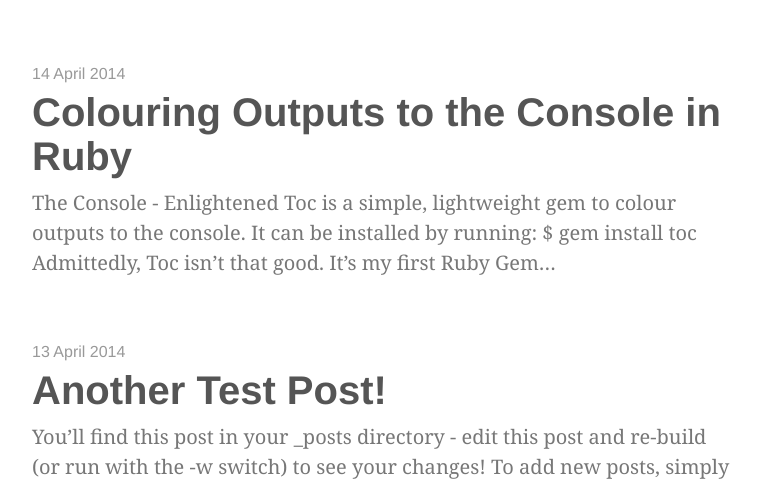
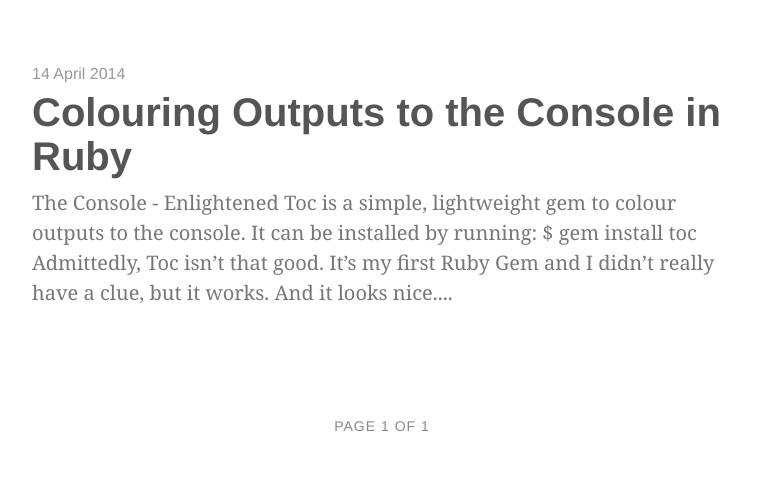
Before and after one commit to tiimgreen/tiimgreen.github.io, a Jekyll site: the page built from index.html, in a window 1280 px wide, cut to the strip 350-834 px from the top of the page. Shown: the whole strip, without its empty margins (258-1017 px from the left). Built offline with Jekyll 4.4.1, drawn with Linux system fonts in a browser that asks for light colours; some web fonts are replaced; Markdown is read by kramdown in place of the engine named in the settings; the list of posts is cut into pages by our own code; some of the changed lines change nothing that is shown; some of the changed text lies outside the part shown.

Commit message:
Update Posts

```diff
--- a/_posts/2014-04-12-test-post.markdown
+++ /dev/null
@@ -1,35 +0,0 @@
----
-layout: post
-title:  "Another Test Post!"
-date:   2014-04-13 23:49:13
-categories: jekyll update
-image: https://s3.amazonaws.com/ooomf-com-files/WyVMN1W6Tves4NUkaXwh_14.JPG
----
-
-You'll find this post in your `_posts` directory - edit this post and re-build (or run with the `-w` switch) to see your changes!
-To add new posts, simply add a file in the `_posts` directory that follows the convention: YYYY-MM-DD-name-of-post.ext.
-
-Jekyll also offers powerful support for code snippets:
-
-{% highlight ruby %}
-def print_hi(name)
-  puts "Hi, #{name}"
-end
-print_hi('Tom')
-#=> prints 'Hi, Tom' to STDOUT.
-{% endhighlight %}
-
-Check out the [Jekyll docs][jekyll] for more info on how to get the most out of Jekyll. File all bugs/feature requests at [Jekyll's GitHub repo][jekyll-gh].
-
-Lorem ipsum dolor sit amet, consectetur adipiscing elit. Nam sollicitudin dapibus odio ut lacinia. Praesent non iaculis arcu. Duis enim dolor, suscipit dictum rhoncus non, aliquet in quam. Praesent elementum malesuada nisi. Donec id enim at justo interdum varius. Integer eu ultrices est, non tempor metus. Phasellus sodales augue at justo sodales interdum. Nam malesuada, lectus in dapibus elementum, lorem est faucibus tellus, quis suscipit nisi velit eu ipsum. Cras congue pretium urna a ultrices. Morbi bibendum libero sit amet diam convallis pretium. Maecenas eu pellentesque risus.
-
-Sed sodales quis purus ut volutpat. Suspendisse at turpis velit. In eget enim ultricies, convallis orci vel, hendrerit lorem. Praesent mi arcu, ultricies lacinia sapien eu, laoreet dapibus erat. Nulla condimentum nulla id tellus feugiat faucibus. Nam ac cursus orci. Integer consectetur tellus laoreet, ultrices ante id, cursus tellus.
-
-Mauris aliquam dolor ac vulputate dapibus. Quisque ac nulla eros. Curabitur in dictum dui, in vehicula nunc. Praesent sit amet eros non nulla iaculis placerat vel ac purus. Nulla imperdiet massa sed purus tempor, eget facilisis odio consectetur. Donec sollicitudin ante ut quam tempus vestibulum. Maecenas dapibus mauris et dapibus hendrerit.
-
-Suspendisse vitae turpis est. Curabitur consequat tortor nec purus accumsan, id tincidunt arcu varius. Donec et dapibus felis. Cras adipiscing, justo quis volutpat sollicitudin, massa diam consequat nibh, eget accumsan ipsum augue nec velit. Nulla vestibulum arcu at mi dignissim iaculis. Suspendisse vitae porttitor diam. Sed placerat, nulla sit amet pellentesque aliquam, nibh mauris lobortis diam, vitae ullamcorper mi tellus in magna. Cras eros mi, viverra eget bibendum eget, pretium ac velit. In hac habitasse platea dictumst.
-
-Class aptent taciti sociosqu ad litora torquent per conubia nostra, per inceptos himenaeos. Morbi velit sem, tristique eu placerat vel, dictum in ligula. Aliquam consectetur elementum urna vitae adipiscing. Proin interdum, purus eu ultricies facilisis, ligula nulla elementum erat, vitae varius diam nulla sagittis orci. Pellentesque placerat venenatis sem, at tempus nulla euismod et. Aliquam ipsum odio, facilisis quis tristique quis, volutpat ac metus. Mauris gravida, dolor non hendrerit interdum, eros lacus adipiscing dui, quis posuere mauris sapien nec leo. Morbi volutpat dignissim metus eget cursus. Curabitur vel pellentesque elit. Suspendisse in molestie ligula. Sed suscipit turpis ac mi tincidunt lacinia. Etiam quis augue et mi aliquet convallis at vitae eros.
-
-[jekyll-gh]: https://github.com/mojombo/jekyll
-[jekyll]:    http://jekyllrb.com
--- a/_posts/2014-04-14-colouring-output.markdown
+++ b/_posts/2014-04-14-colouring-output.markdown
@@ -17,4 +17,26 @@
 $ gem install toc
 {% endhighlight %}
 
-Admittedly, Toc isn't that good. It's my first Ruby Gem...
+Admittedly, Toc isn't that good. It's my first Ruby Gem and I didn't really have a clue, but it works. And it looks nice. It works like this:
+
+Colours available:
+
+- Black
+- Red
+- Green
+- Yellow
+- Purple
+- Pink
+- Light Blue
+
+To make the current text coloured:
+{% highlight ruby %}
+puts 'Hello World'.red
+{% endhighlight %}
+
+If you want to add a background:
+{% highlight ruby %}
+puts 'Hello World'.red_on_black
+{% endhighlight %}
+
+And it's as simple as that, the code can be found [here](https://github.com/tiimgreen/toc)
```
